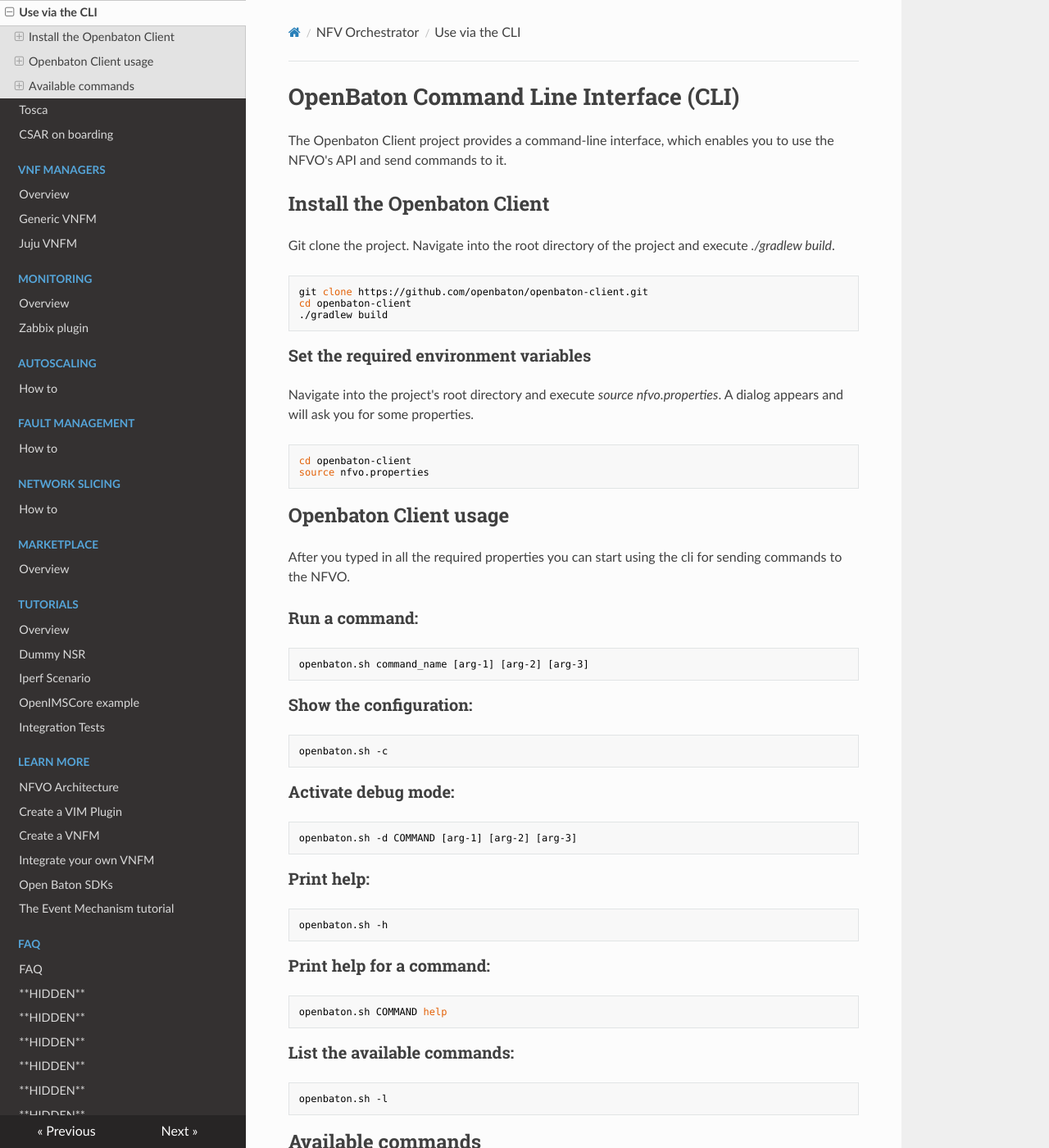
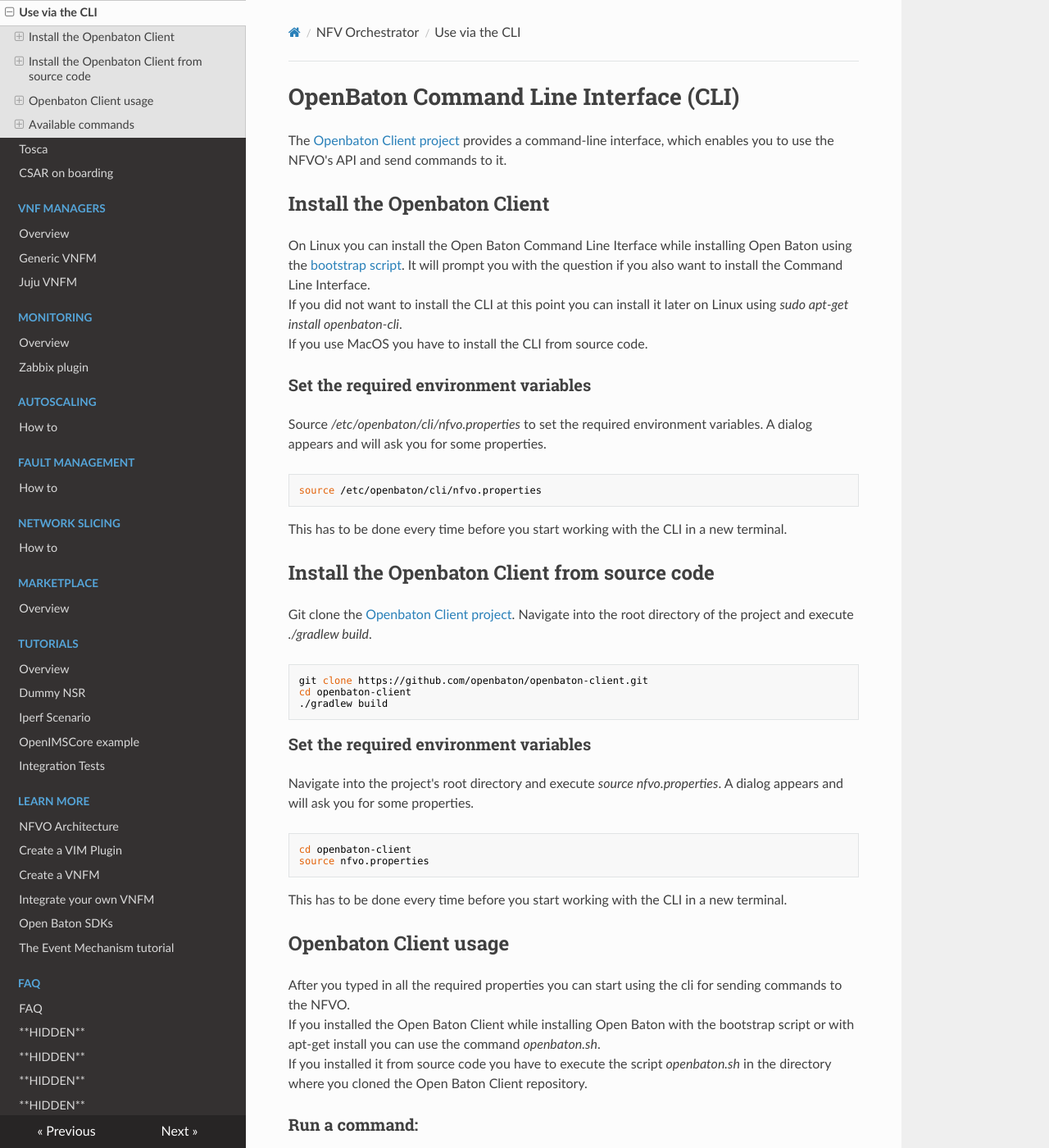
Before and after one commit to openbaton/docs, an MkDocs documentation site: the page built from docs/nfvo-how-to-use-cli.md, in a window 1280 px wide and 1400 px high. Shown: the whole window at 82% size. Built offline with MkDocs 1.6.1, drawn with Linux system fonts in a browser that asks for light colours; nearby versions of some CDN libraries; old or Windows-style settings are respelled for this version of MkDocs.

Commit message:
Imp: Update the cli documentation

````diff
--- a/docs/nfvo-how-to-use-cli.md
+++ b/docs/nfvo-how-to-use-cli.md
@@ -1,9 +1,27 @@
 # OpenBaton Command Line Interface (CLI)
 
-The Openbaton Client project provides a command-line interface, which enables you to use the NFVO's API and send commands to it.
+The [Openbaton Client project][openbaton-client-github] provides a command-line interface, which enables you to use the NFVO's API and send commands to it.
 
 ## Install the Openbaton Client
-Git clone the project. Navigate into the root directory of the project and execute *./gradlew build*.
+
+On Linux you can install the Open Baton Command Line Iterface while installing Open Baton using the [bootstrap script][linux-install]. It will prompt you with the question if you also want to install the Command Line Interface.
+If you did not want to install the CLI at this point you can install it later on Linux using *sudo apt-get install openbaton-cli*.
+If you use MacOS you have to install the CLI from source code.
+
+### Set the required environment variables
+
+Source */etc/openbaton/cli/nfvo.properties* to set the required environment variables. A dialog appears and will ask you for some properties.
+
+```sh
+source /etc/openbaton/cli/nfvo.properties
+```
+
+This has to be done every time before you start working with the CLI in a new terminal.
+
+
+## Install the Openbaton Client from source code
+
+Git clone the [Openbaton Client project][openbaton-client-github]. Navigate into the root directory of the project and execute *./gradlew build*.
 
 ```sh
 git clone https://github.com/openbaton/openbaton-client.git
@@ -12,6 +30,8 @@
 ```
 
 ### Set the required environment variables
+
+
 Navigate into the project's root directory and execute *source nfvo.properties*. A dialog appears and will ask you for some properties.
 
 ```sh
@@ -19,10 +39,14 @@
 source nfvo.properties
 ```
 
+This has to be done every time before you start working with the CLI in a new terminal.
+
 
 ## Openbaton Client usage
 
 After you typed in all the required properties you can start using the cli for sending commands to the NFVO.
+If you installed the Open Baton Client while installing Open Baton with the bootstrap script or with apt-get install you can use the command *openbaton.sh*.
+If you installed it from source code you have to execute the script *openbaton.sh* in the directory where you cloned the Open Baton Client repository.
 
 ### Run a command:
 ```sh
@@ -592,6 +616,8 @@
 [overview]:images/nfvo-how-to-use-gui-overview.png
 [vimpage]:images/nfvo-how-to-use-gui-vim-page.png
 [registeraNewVim]:images/vim-instance-register-new-pop.png
+[openbaton-client-github]:https://github.com/openbaton/openbaton-client
+[linux-install]:nfvo-installation-deb
 
 
 <!---
````
